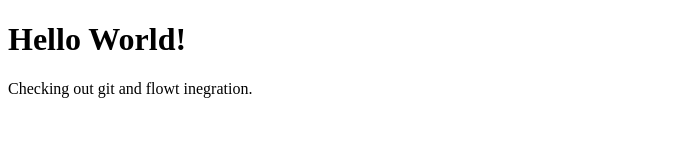
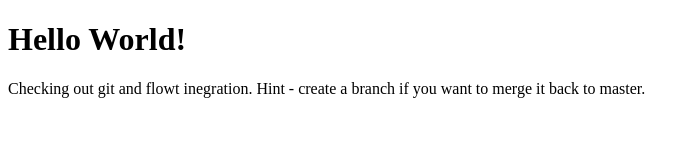
Before and after one commit to jessperla/hello-world, a plain HTML site: page index.html in a window 1280 px wide. Shown: the whole page, without its empty margins (0-700 px from the left). Drawn offline with Linux system fonts and the light colour scheme.

Commit message:
Update html.index with Branch instruction

```diff
--- a/index.html
+++ b/index.html
@@ -9,7 +9,7 @@
 
   <body>
   <h1>Hello World!</h1>
-  <p>Checking out git and flowt inegration.</p>
+  <p>Checking out git and flowt inegration. Hint - create a branch if you want to merge it back to master.</p>
   </body>
 
 </html>
```
